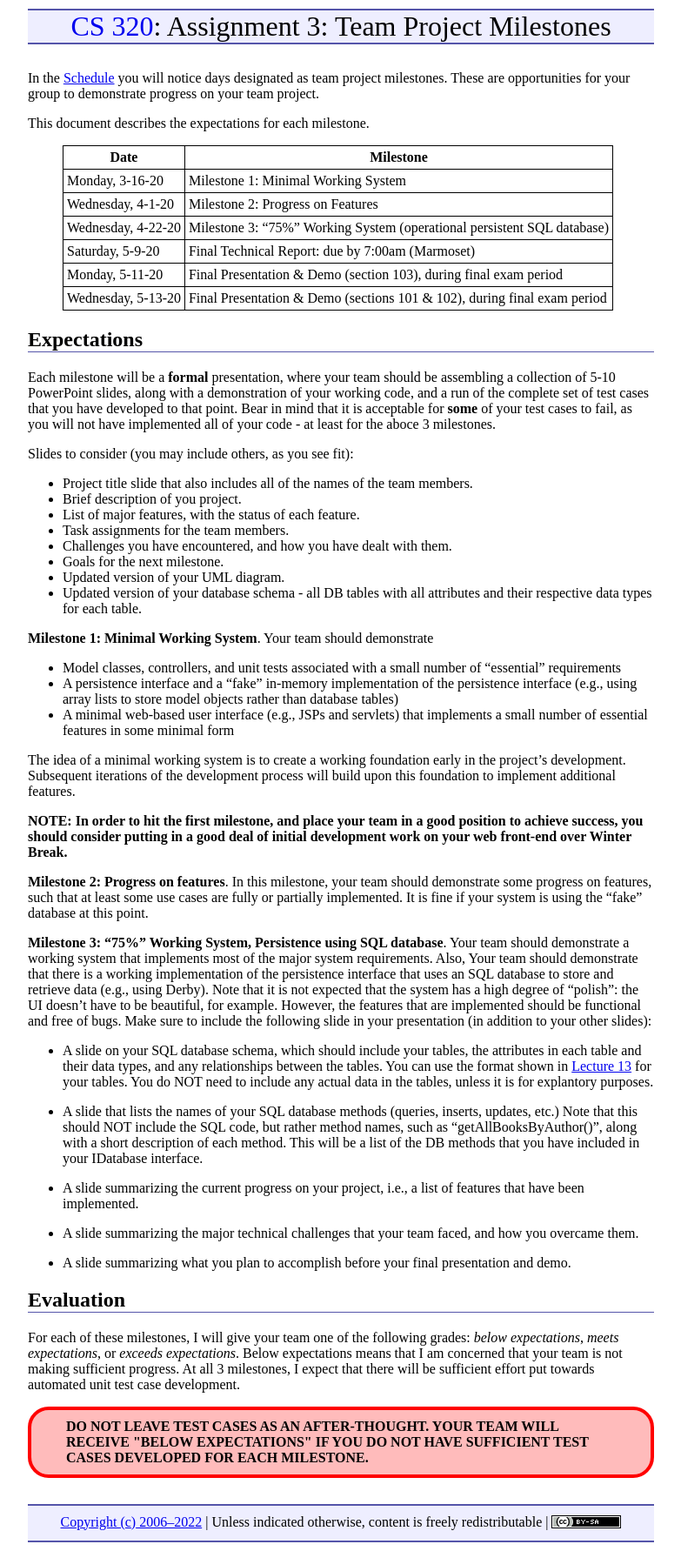
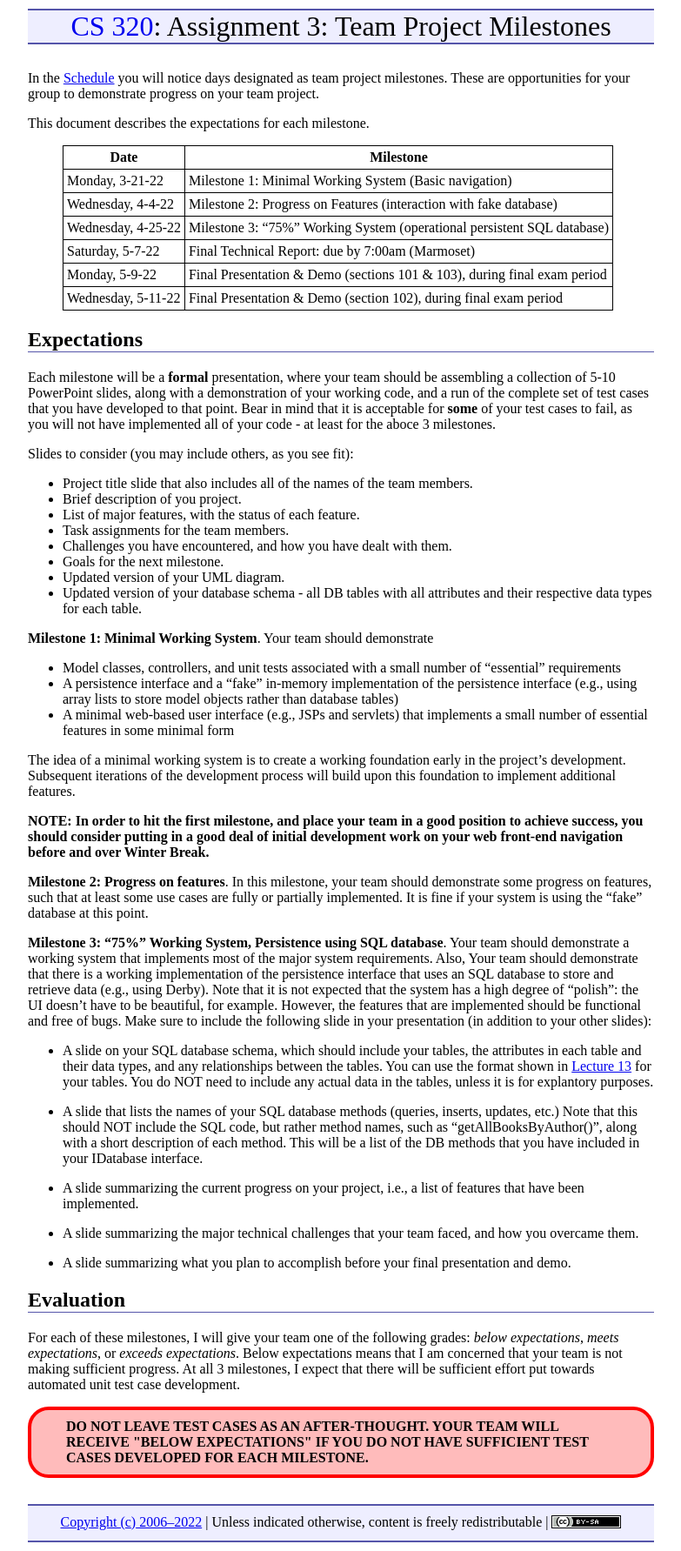
Before and after one commit to ycpcs/cs320-spring2022, a Jekyll site: the page built from assign/assign03.md, in a window 1280 px wide. Shown: the whole page at 87% size, without its empty margins (248-1031 px from the left). Built offline with Jekyll 4.4.1, drawn with Linux system fonts in a browser that asks for light colours.

Commit message:
updated project milestone dates

```diff
--- a/assign/assign03.md
+++ b/assign/assign03.md
@@ -9,12 +9,12 @@ This document describes the expectations for each milestone.
 
 > Date | Milestone
 > ---- | ---------
-> Monday, 3-16-20    | Milestone 1: Minimal Working System
-> Wednesday, 4-1-20  | Milestone 2: Progress on Features
-> Wednesday, 4-22-20 | Milestone 3: "75%" Working System (operational persistent SQL database)
-> Saturday, 5-9-20   | Final Technical Report: due by 7:00am (Marmoset)
-> Monday, 5-11-20    | Final Presentation & Demo (section 103), during final exam period
-> Wednesday, 5-13-20 | Final Presentation & Demo (sections 101 & 102), during final exam period
+> Monday, 3-21-22    | Milestone 1: Minimal Working System (Basic navigation)
+> Wednesday, 4-4-22  | Milestone 2: Progress on Features (interaction with fake database)
+> Wednesday, 4-25-22 | Milestone 3: "75%" Working System (operational persistent SQL database)
+> Saturday, 5-7-22   | Final Technical Report: due by 7:00am (Marmoset)
+> Monday, 5-9-22     | Final Presentation & Demo (sections 101 & 103), during final exam period
+> Wednesday, 5-11-22 | Final Presentation & Demo (section 102), during final exam period
 
 ## Expectations
 Each milestone will be a **formal** presentation, where your team should be assembling a collection of 5-10 PowerPoint slides, along with a demonstration of your working code, and a run of the complete set of test cases that you have developed to that point.  Bear in mind that it is acceptable for **some** of your test cases to fail, as you will not have implemented all of your code - at least for the aboce 3 milestones.
@@ -37,7 +37,7 @@ Slides to consider (you may include others, as you see fit):
 
 The idea of a minimal working system is to create a working foundation early in the project's development.  Subsequent iterations of the development process will build upon this foundation to implement additional features.
 
-**NOTE: In order to hit the first milestone, and place your team in a good position to achieve success, you should consider putting in a good deal of initial development work on your web front-end over Winter Break.**
+**NOTE: In order to hit the first milestone, and place your team in a good position to achieve success, you should consider putting in a good deal of initial development work on your web front-end navigation before and over Winter Break.**
 
 **Milestone 2: Progress on features**.  In this milestone, your team should demonstrate some progress on features, such that at least some use cases are fully or partially implemented.  It is fine if your system is using the "fake" database at this point.
 
```
Also changed, not shown: assign/assign04.md (+6 -6 lines), assign/assign08.md (+3 -3 lines).
